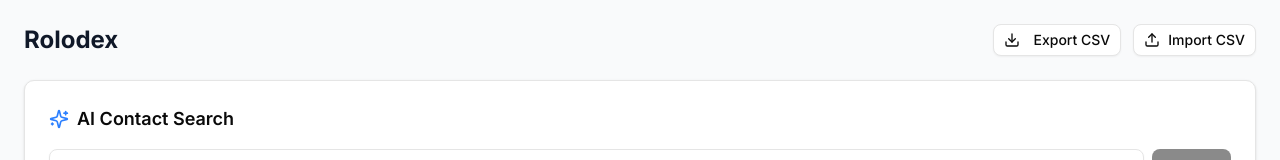
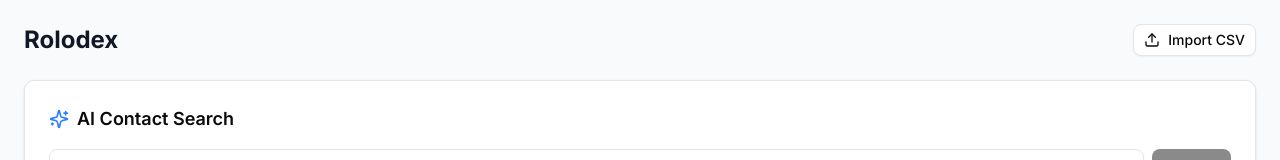
Before and after one commit to agamm/rolomind, a Next.js app: page / in a window 1280 px wide. Shown: the top 160 px of the page. Built offline with nearby package versions, Linux system fonts and the light colour scheme.

Commit message:
Hide export contacts when no contacts present

```diff
--- a/components/layout/top-nav.tsx
+++ b/components/layout/top-nav.tsx
@@ -26,7 +26,7 @@ export function TopNav({
     <div className="flex items-center justify-between">
       <h1 className="text-2xl font-bold text-gray-900">Rolodex</h1>
       <div className="flex items-center gap-3">
-        <ExportButton />
+        {contactCount > 0 && <ExportButton />}
         <DeleteAllButton
           onDeleteAll={onDeleteAll}
           isDeleting={isDeleting}
```
